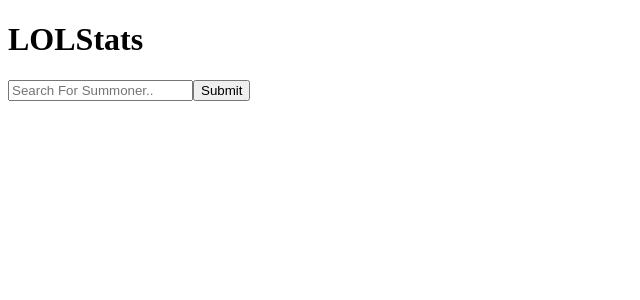
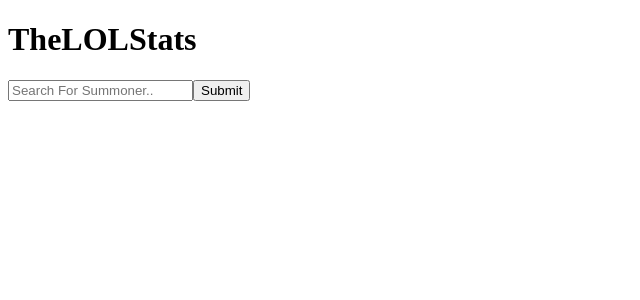
Before and after one commit to alexbenko/theLolStats, a React app: page / in a window 1280 px wide. Shown: the top 300 px of the page, without its empty margins (0-640 px from the left). Built offline with nearby package versions, Linux system fonts and the light colour scheme; the HTML template or start-up script is replaced by a standard one.

Commit message:
Updated title to match url

```diff
--- a/client/src/components/sr/Sr.jsx
+++ b/client/src/components/sr/Sr.jsx
@@ -76,7 +76,7 @@
       return (
 
         <div>
-          <h1>LOLStats</h1>
+          <h1>TheLOLStats</h1>
           <nav className="nav">
             <Search handleSearchChange={this.getProfile.bind(this)} />
           </nav>
@@ -87,7 +87,7 @@
 
       return (
         <div>
-          <h1>LOLStats</h1>
+          <h1>TheLOLStats</h1>
           <nav className="nav">
             <Search handleSearchChange={this.getProfile.bind(this)} />
           </nav>
```
Also changed, not shown: 1 other file (tests, documents, lock files or other folders).
